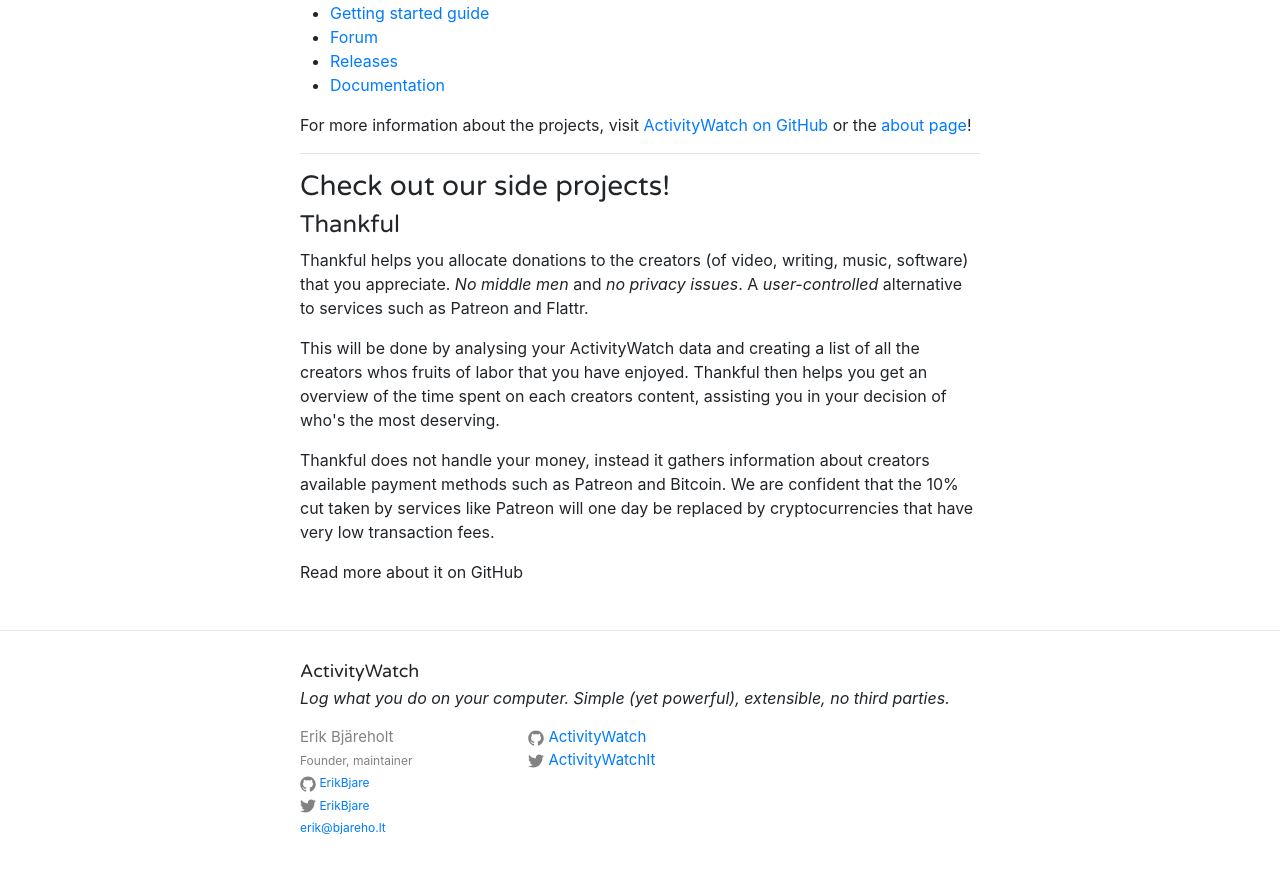
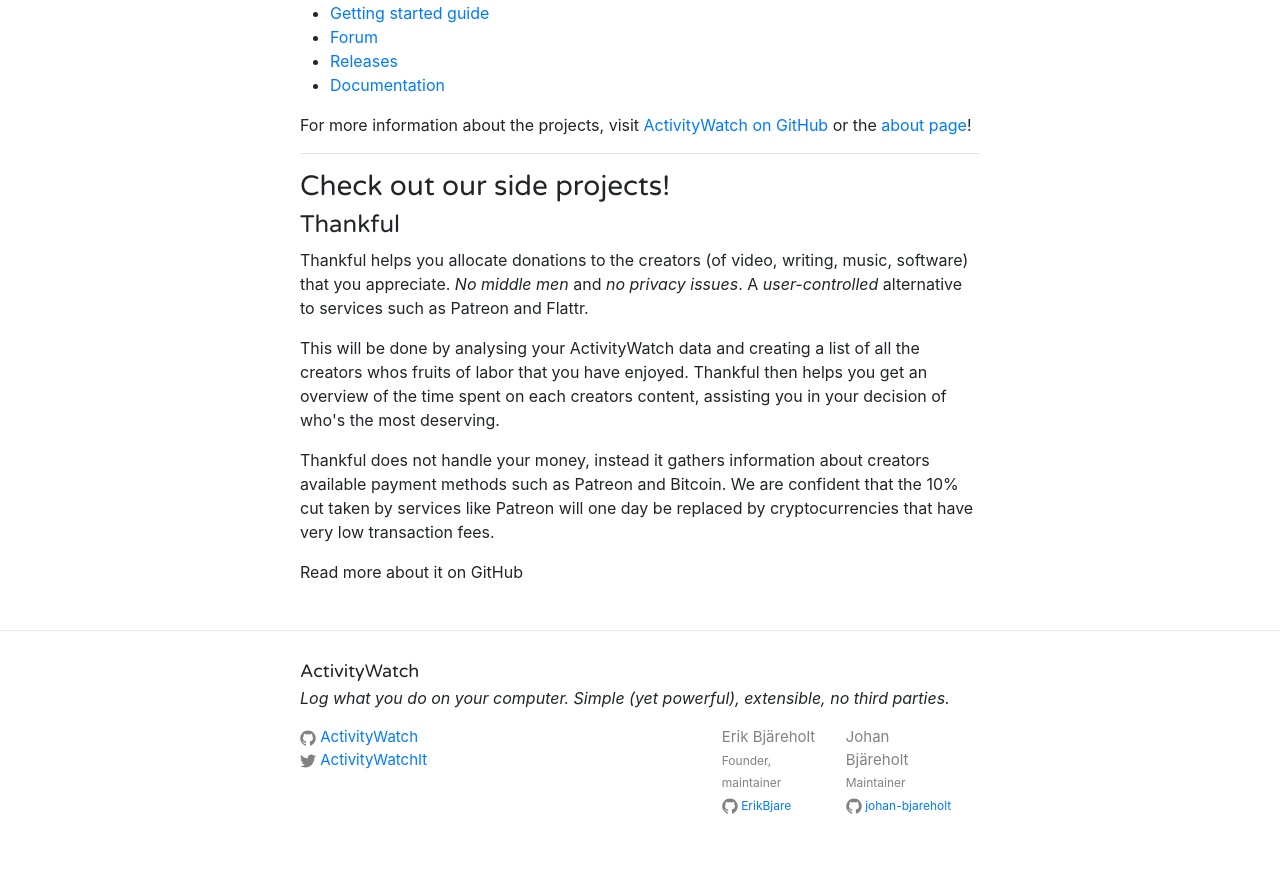
Before and after one commit to ActivityWatch/activitywatch.github.io, a Jekyll site: the page built from index.html, in a window 1280 px wide and 900 px high, scrolled down 810 px. Shown: the top 873 px of the window. Built offline with Jekyll 4.4.1, drawn with Linux system fonts in a browser that asks for light colours; nearby versions of some CDN libraries; a script that is not in the unit is left out.

Commit message:
added Johan to footer

```diff
--- a/_includes/footer.html
+++ b/_includes/footer.html
@@ -1,22 +1,12 @@
 <footer class="site-footer">
-
   <div class="wrapper">
 
     <h4 class="footer-heading" style="margin-bottom: 0.2em">{{ site.title }}</h4>
     <p><i>{{ site.description }}</i></p>
 
     <div class="footer-col-wrapper">
-      <div class="footer-col footer-col-1">
-        <ul class="contact-list">
-          <li>Erik Bjäreholt</li>
-          <li><small>Founder, maintainer</small></li>
-          <li><small>{% include icon-github.html username="ErikBjare" %}</small>
-          <li><small>{% include icon-twitter.html username="ErikBjare" %}</small>
-          <li><small><a href="mailto:{{ site.email }}">{{ site.email }}</a></small></li>
-        </ul>
-      </div>
 
-      <div class="footer-col footer-col-1">
+      <div class="footer-col footer-col-3">
         <ul class="social-media-list">
           {% if site.github_username %}
           <li>
@@ -32,10 +22,27 @@
         </ul>
       </div>
 
-      <div class="footer-col footer-col-4">
+      <div class="footer-col footer-col-2">
+      </div>
+
+      <div class="footer-col footer-col-2">
+        <ul class="contact-list">
+          <li>Erik Bjäreholt</li>
+          <li><small>Founder, maintainer</small></li>
+          <li><small>{% include icon-github.html username="ErikBjare" %}</small>
+          <!--li><small>{% include icon-twitter.html username="ErikBjare" %}</small-->
+          <!--li><small><a href="mailto:{{ site.email }}">{{ site.email }}</a></small></li-->
+        </ul>
+      </div>
+
+      <div class="footer-col footer-col-2">
+        <ul class="contact-list">
+          <li>Johan Bjäreholt</li>
+          <li><small>Maintainer</small></li>
+          <li><small>{% include icon-github.html username="johan-bjareholt" %}</small>
+        </ul>
       </div>
     </div>
 
   </div>
-
 </footer>
```
